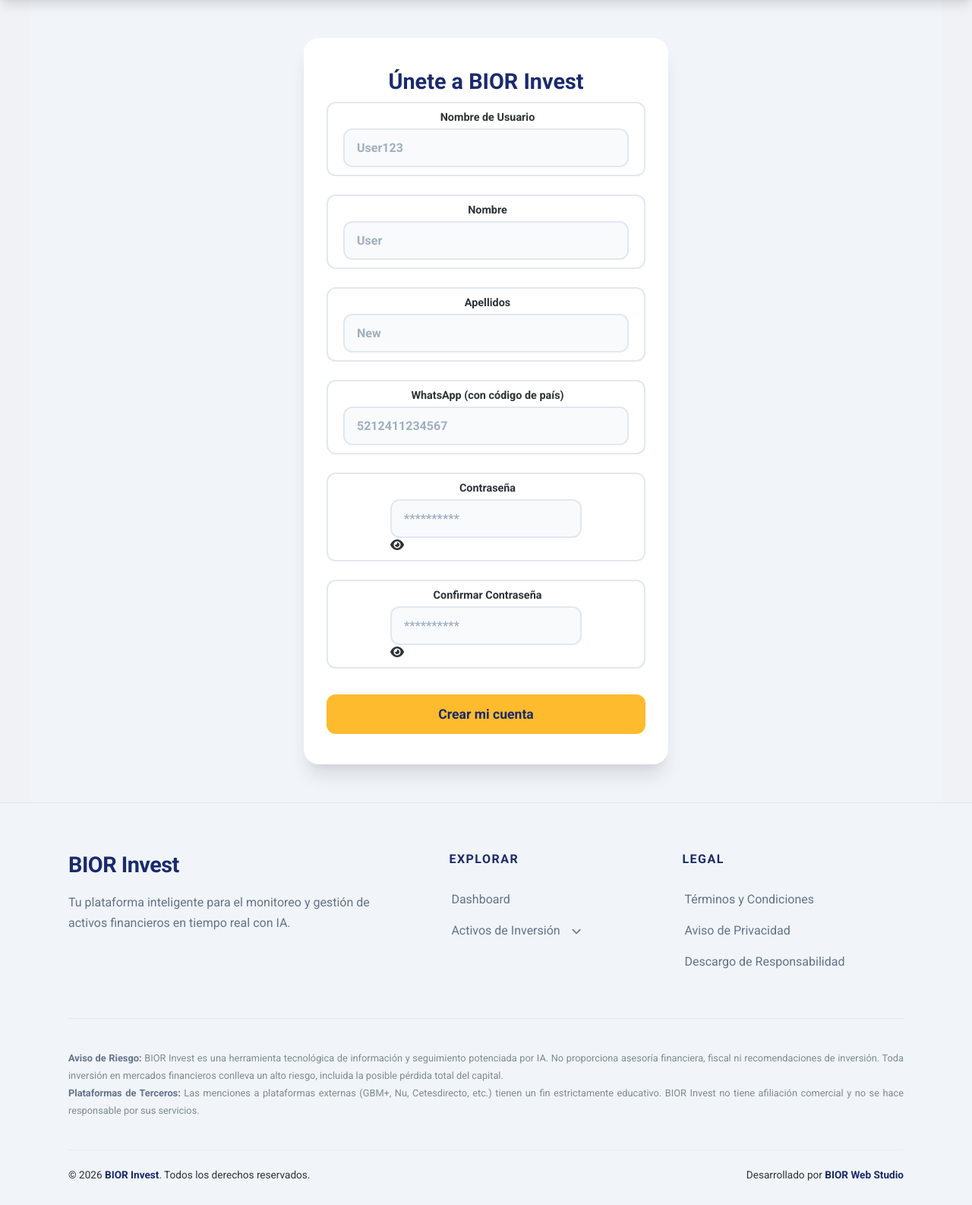
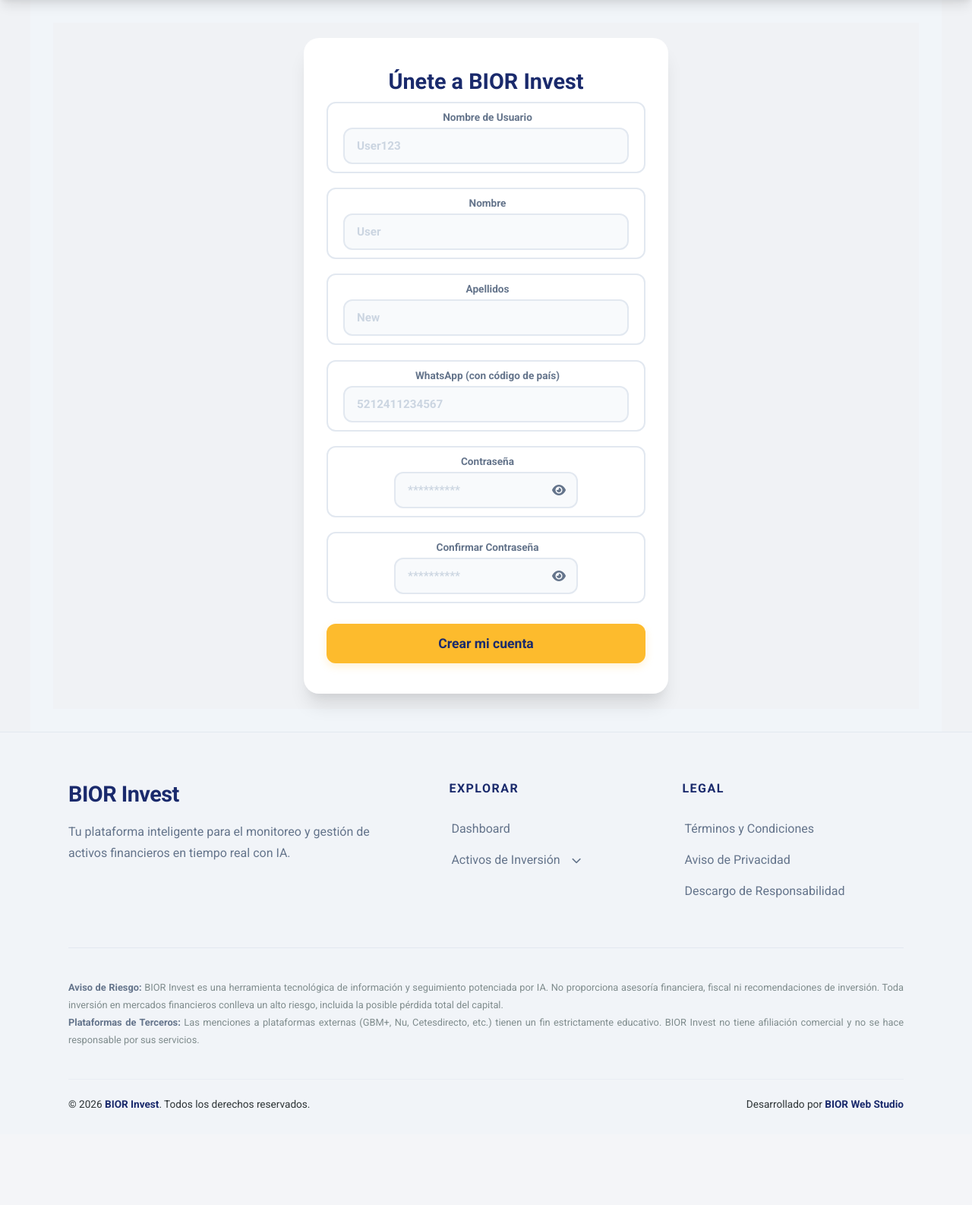
Before and after one commit to AlanBIOR/bior-invest-ai, a Django app: page /registro/ in a window 1280 px wide. Shown: the part 60-1646 px from the top of the page at 76% size. After the commit the page ends 1521 px from the top, so only its background shows below. Run offline with Django 5.2, Linux system fonts and the light colour scheme; some libraries are stand-ins or nearby versions.

Commit message:
feat: implementa registro avanzado con validación de visibilidad, arquitectura modular JS y estilos SASS de paginación

```diff
--- a/static/assets/css/style.css
+++ b/static/assets/css/style.css
@@ -3383,10 +3383,11 @@ body.is-masked .maskable {
 .auth-container {
   min-height: 100vh;
   display: flex;
-  align-items: center;
   justify-content: center;
+  align-items: center;
   padding: 20px;
   font-family: "Roboto", sans-serif;
+  background-color: #f0f2f5;
 }
 .auth-container .auth-card {
   width: 100%;
@@ -3414,7 +3415,7 @@ body.is-masked .maskable {
   width: 100%;
   display: flex;
   flex-direction: column;
-  gap: 1.5rem;
+  gap: 1.2rem;
 }
 .auth-container .auth-form .input-group {
   display: flex;
@@ -3422,19 +3423,53 @@ body.is-masked .maskable {
   text-align: left;
   gap: 6px;
 }
+.auth-container .auth-form .input-group.row-group {
+  flex-direction: row;
+  gap: 15px;
+}
+@media (max-width: 767px) {
+  .auth-container .auth-form .input-group.row-group {
+    flex-direction: column;
+    gap: 1.2rem;
+  }
+}
+.auth-container .auth-form .input-group.row-group div {
+  flex: 1;
+}
 .auth-container .auth-form .input-group label {
   font-weight: 600;
-  color: #2d3436;
-  font-size: 0.9rem;
+  color: #64748b;
+  font-size: 0.85rem;
   padding-left: 4px;
+  transition: color 0.3s ease;
+}
+.auth-container .auth-form .input-group .password-wrapper {
+  position: relative;
+  display: flex;
+  align-items: center;
+}
+.auth-container .auth-form .input-group .password-wrapper input {
+  padding-right: 45px;
+}
+.auth-container .auth-form .input-group .password-wrapper .toggle-password {
+  position: absolute;
+  right: 16px;
+  color: #64748b;
+  cursor: pointer;
+  font-size: 1rem;
+  transition: color 0.3s ease;
+  z-index: 10;
+}
+.auth-container .auth-form .input-group .password-wrapper .toggle-password:hover {
+  color: #1a2a6c;
 }
 .auth-container .auth-form .input-group input {
   width: 100%;
-  padding: 14px 16px;
+  padding: 13px 16px;
   border: 2px solid #e2e8f0;
   border-radius: 12px;
   font-family: "Roboto", sans-serif;
-  font-size: 1rem;
+  font-size: 0.95rem;
   transition: all 0.3s ease;
   background-color: #f8fafc;
 }
@@ -3445,19 +3480,22 @@ body.is-masked .maskable {
   box-shadow: 0 0 0 4px rgba(26, 42, 108, 0.1);
 }
 .auth-container .auth-form .input-group input::placeholder {
-  color: #a0aec0;
+  color: #cbd5e1;
+}
+.auth-container .auth-form .input-group input:focus ~ label,
+.auth-container .auth-form .input-group .password-wrapper:focus-within ~ label {
+  color: #1a2a6c;
 }
 .auth-container .auth-form .input-group .text-error {
   color: #ef4444;
   font-size: 0.75rem;
   margin-top: 4px;
-  padding-left: 4px;
   font-weight: 500;
 }
 .auth-container .auth-form .error-banner {
   background-color: rgba(239, 68, 68, 0.1);
-  border-radius: 8px;
-  padding: 12px;
+  border-radius: 10px;
+  padding: 12px 16px;
   border-left: 4px solid #ef4444;
   text-align: left;
 }
@@ -3465,6 +3503,7 @@ body.is-masked .maskable {
   margin-bottom: 0;
   color: #ef4444;
   font-weight: 600;
+  font-size: 0.85rem;
 }
 .auth-container .auth-form .btn-auth {
   width: 100%;
@@ -3477,12 +3516,13 @@ body.is-masked .maskable {
   font-size: 1.1rem;
   cursor: pointer;
   transition: all 0.3s ease;
-  margin-top: 10px;
+  margin-top: 8px;
+  box-shadow: 0 4px 12px rgba(253, 187, 45, 0.2);
 }
 .auth-container .auth-form .btn-auth:hover {
-  background-color: rgb(252.6150943396, 173.9132075472, 4.5849056604);
+  background-color: rgb(252.7113207547, 177.1849056604, 14.6886792453);
   transform: translateY(-2px);
-  box-shadow: 0 8px 20px rgba(253, 187, 45, 0.4);
+  box-shadow: 0 8px 20px rgba(253, 187, 45, 0.35);
 }
 .auth-container .auth-form .btn-auth:active {
   transform: translateY(0);
@@ -3490,34 +3530,32 @@ body.is-masked .maskable {
 .auth-container .auth-footer {
   margin-top: 2rem;
   padding-top: 1.5rem;
-  border-top: 1px solid rgba(100, 116, 139, 0.1);
+  border-top: 1px solid #e2e8f0;
 }
 .auth-container .auth-footer p {
   margin-bottom: 0.5rem;
   color: #64748b;
-  font-size: 0.9rem;
+  font-size: 0.85rem;
 }
 .auth-container .auth-footer a {
   color: #1a2a6c;
-  text-decoration: none;
   font-weight: 700;
   transition: all 0.3s ease;
 }
 .auth-container .auth-footer a:hover {
-  color: rgb(40.8432835821, 65.9776119403, 169.6567164179);
+  color: rgb(35.8955223881, 57.9850746269, 149.1044776119);
   text-decoration: underline;
 }
 
-@media (max-width: 768px) {
+@media (max-width: 767px) {
   .auth-container {
-    padding: 10px;
+    padding: 15px;
   }
   .auth-container .auth-card {
     padding: 30px 20px;
-    border-radius: 15px;
   }
   .auth-container .auth-card h2 {
-    font-size: 1.5rem;
+    font-size: 1.6rem;
   }
 }
 .config-grid {
```
Also changed, not shown: 1 other file.
